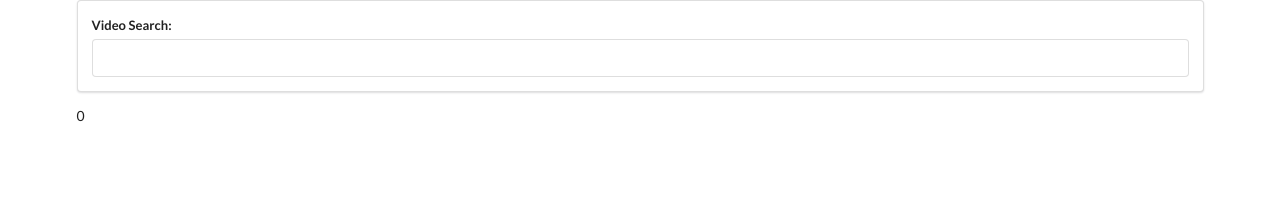
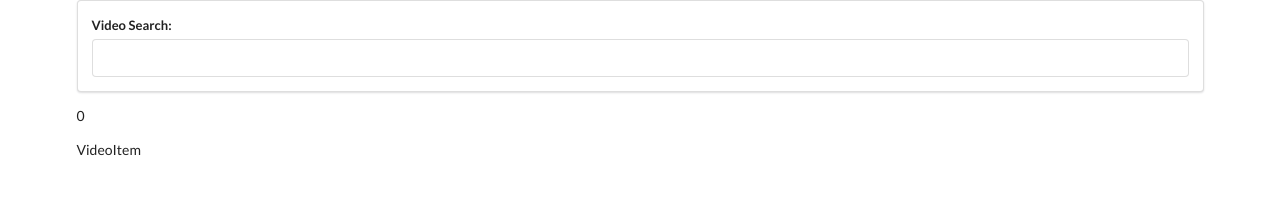
Before and after one commit to ClaytonDewey/videos, a React (Create React App) app: page / in a window 1280 px wide. Shown: the top 210 px of the page. Built offline with nearby package versions, Linux system fonts and the light colour scheme.

Commit message:
Create and import VideoItem.js

```diff
--- /dev/null
+++ b/src/components/VideoItem.js
@@ -0,0 +1,7 @@
+import React from "react";
+
+const VideoItem = (props) => {
+  return <div>VideoItem</div>;
+};
+
+export default VideoItem;
--- a/src/components/VideoList.js
+++ b/src/components/VideoList.js
@@ -1,7 +1,13 @@
 import React from "react";
+import VideoItem from "./VideoItem";
 
 const VideoList = ({ videos }) => {
-  return <div>{videos.length}</div>;
+  return (
+    <div>
+      <p>{videos.length}</p>
+      <VideoItem />
+    </div>
+  );
 };
 
 export default VideoList;
```
